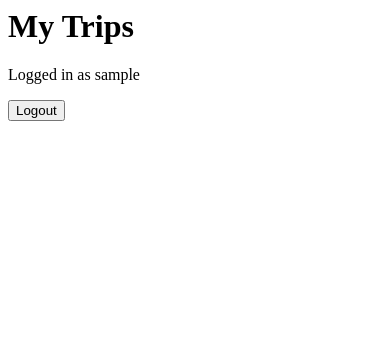
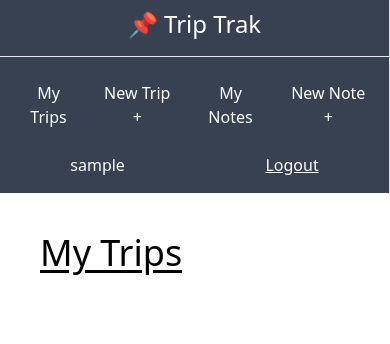
Before and after one commit to mosipamo/Trip-App, a Django app: page /dashboard/ in a window 390 px wide. Shown: the top 344 px of the page. Run offline with Django 5.2, Linux system fonts and the light colour scheme; the visitor is signed in with stand-in values (Sample User, id 1); data that the repository does not hold is empty; some libraries are stand-ins or nearby versions.

Commit message:
Added some styling and allowed user to make new trip

```diff
--- /dev/null
+++ b/trip/templates/trip/_base.html
@@ -0,0 +1,45 @@
+<!DOCTYPE html>
+<html lang="en">
+    <head>
+        <meta charset="UTF-8">
+        <meta name="viewport" content="width=device-width, initial-scale=1.0">
+        <script src="https://cdn.tailwindcss.com"></script>
+      </head>
+<body>
+    <div class="flex-col md:flex-row flex h-screen">
+        <div class="md:h-screen bg-gray-700 text-white w-full md:w-1/4 md:max-w-xs py-2 md:pt-8 md:pb-2 flex flex-col items-center justify-start border-r">
+            <div class="border-b w-full text-center pb-4 text-2xl">
+                <h1>📌 Trip Trak</h1>
+            </div>
+            <div class="pt-4 w-full text-center">
+                <ul class="flex md:flex-col justify-around px-2 md:px-0 pb-2 md:pb-0">
+                    <a href="{% url 'trip-list' %}">
+                        <li class="py-2 px-3 md:px-0 hover:bg-gray-600 hover:cursor-pointer">My Trips</li>
+                    </a>
+                    <a href="{% url 'trip-create' %}">
+                        <li class="py-2 px-3 md:px-0 hover:bg-gray-600 hover:cursor-pointer">New Trip +</li>
+                    </a>
+                    {% comment %} <a href="{% url 'note-list' %}"> {% endcomment %}
+                        <li class="py-2 px-3 md:px-0 hover:bg-gray-600 hover:cursor-pointer">My Notes</li>
+                    {% comment %} </a> {% endcomment %}
+                    {% comment %} <a href="{% url 'note-create' %}"> {% endcomment %}
+                    <li class="py-2 px-3 md:px-0 hover:bg-gray-600 hover:cursor-pointer">New Note +</li>
+                    {% comment %} </a> {% endcomment %}
+                </ul>
+            </div>
+            <div class="mt-auto w-full text-center flex md:flex-col justify-evenly py-2 md:pt-0">
+                <p class="">{{user.username}}</p>
+                <hr class="my-2">
+                <form action="{% url 'logout' %}" method="POST">
+                    {% csrf_token %}
+                    <button type="submit" class="underline">Logout</button>
+               </form>
+            </div>
+        </div>
+        <div class="w-full md:w-full p-10 overflow-auto">
+            {% block content %}
+            {% endblock content %}
+        </div>
+    </div>
+</body>
+</html>
--- a/trip/templates/trip/trip_list.html
+++ b/trip/templates/trip/trip_list.html
@@ -1,19 +1,27 @@
-<h1> My Trips </h1>
+{% extends 'trip/_base.html' %}
 
-{% if user.is_authenticated %}
-    <p>Logged in as {{ user.username }}</p>
-    <form action="{% url 'logout' %}" method="post">
-        {% csrf_token %}
-        <button type="submit">Logout</button>
-    </form>
-{% else %}
-    <p>Please <a href="{% url 'login' %}">Login</a></p>
-{% endif %}
-
-<ul>
-    {% for trip in trips %}
-        <li>
-            {{ trip.country }} | {{ trip.city }}
-        </li>
-    {% endfor %}
-</ul>
+{% block content %}
+<h1 class="text-4xl underline underline-offset-4 mb-8">My Trips</h1>
+{% for trip in trips %}
+    {% comment %} <a href="{% url 'trip-detail' trip.pk %}"> {% endcomment %}
+        <div class="bg-gray-50 p-10 rounded shadow my-4 hover:shadow-lg hover:cursor-pointer">
+            <p class="text-lg">
+                {{trip.country}} | {{trip.city}}
+            </p>
+            <p class="text-sm pt-4">
+                {% if trip.start_date %}
+                {{ trip.start_date|date:"F jS" }}
+                {% else %}
+                TBA
+                {% endif %}
+                to
+                {% if trip.end_date %}
+                {{ trip.end_date|date:"F jS" }}
+                {% else %}
+                TBA
+                {% endif %}
+            </p>
+        </div>
+    {% comment %} </a> {% endcomment %}
+{% endfor %}
+{% endblock content %}
--- a/trip/urls.py
+++ b/trip/urls.py
@@ -1,7 +1,8 @@
 from django.urls import path
-from .views import HomeView, trip_list
+from .views import HomeView, trip_list, TripCreateView
 
 urlpatterns = [
     path('', HomeView.as_view(), name="home"),
     path('dashboard/', trip_list, name="trip-list"),
+    path('dashboard/trip/create/', TripCreateView.as_view(), name="trip-create"),
 ]
--- a/trip/views.py
+++ b/trip/views.py
@@ -1,7 +1,8 @@
 from django.shortcuts import render
-from django.views.generic import TemplateView
+from django.views.generic import TemplateView, CreateView, DeleteView, UpdateView
 from .models import Trip, Note
 from django.contrib.auth import logout
+from django.urls import reverse_lazy
 
 # Create your views here.
 class HomeView(TemplateView):
@@ -15,3 +16,15 @@ def trip_list(request):
     }
 
     return render(request=request, template_name="trip/trip_list.html", context=context)
+
+class TripCreateView(CreateView):
+    model = Trip
+    success_url = reverse_lazy('trip-list')
+    fields = ["city", "country", "start_date", "end_date"]
+    # template named model_form.html
+
+    def form_valid(self, form): # run this when form is to be submitted
+        # owner filed = logged in user
+        form.instance.owner = self.request.user
+
+        return super().form_valid(form)
```
Also changed, not shown: config/settings.py (+6 -1 lines), trip/templates/trip/trip_form.html (added, +11 -0 lines).
